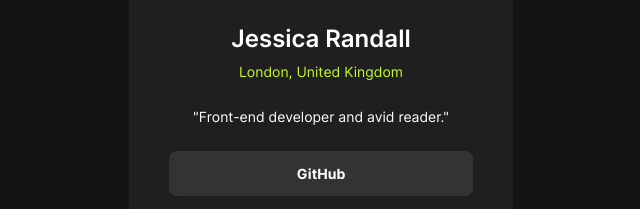
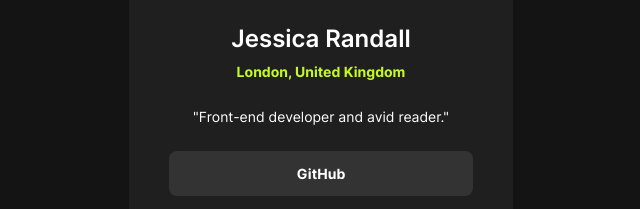
Before and after one commit to DarkstarXDD/social-links-profile, a website built with Vite: page index.html in a window 1280 px wide. Shown: the part 226-435 px from the top of the page, 319-959 px from the left. Built offline with nearby package versions, Linux system fonts and the light colour scheme.

Commit message:
fix wrong font class name

```diff
--- a/index.html
+++ b/index.html
@@ -56,7 +56,7 @@
         />
         <div class="flex flex-col gap-1">
           <h1 class="text-2xl font-semibold">Jessica Randall</h1>
-          <p class="text-bold text-primary-400">London, United Kingdom</p>
+          <p class="font-bold text-primary-400">London, United Kingdom</p>
         </div>
         <blockquote>"Front-end developer and avid reader."</blockquote>
         <ul class="w-full flex flex-col gap-4 font-bold">
```
